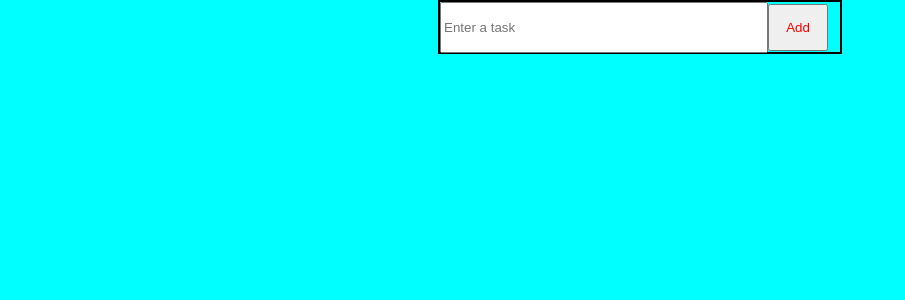
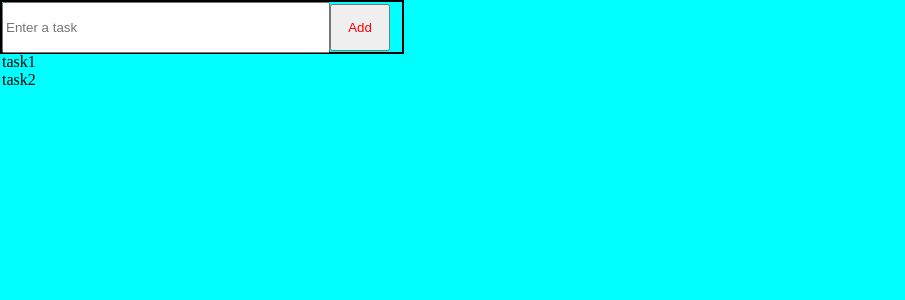
Before and after one commit to zekariyasamdu/Just-Do-It, a React (Vite) app: page / in a window 1280 px wide. Shown: the top 300 px of the page, without its empty margins (0-905 px from the left). Built offline with nearby package versions, Linux system fonts and the light colour scheme.

Commit message:
okay this looks more like react

```diff
--- a/src/App.jsx
+++ b/src/App.jsx
@@ -8,8 +8,8 @@ export default  function App() {
   return (
     <>
     <div className='container'>
+      <Adder/>
     </div>
-    <Adder/>
     </>
 
 
--- a/src/components/added.jsx
+++ /dev/null
@@ -1,11 +0,0 @@
-
-
-export default function Added({ text }) {
-
-    return (
-        <div>
-            {text}
-        </div>
-    )
-
-}
--- a/src/components/adder.jsx
+++ b/src/components/adder.jsx
@@ -1,11 +1,57 @@
-import Button from "./button";
+import { useState } from "react";
 
 export default function Adder() {
 
   return (
+
     <div className="adder">
       <input className="input" placeholder="Enter a task" />
       <Button kind="A" />
     </div>
   );
 }
+
+
+
+
+function Button({ kind }) {
+
+  let [tasks, newtask] = useState(["task1", "task2"])
+
+  function append() {
+    newtask(t => [...t, "task3"])
+
+  }
+
+  if (kind === "A") {
+    return (
+      <>
+        <button className="button" onClick={append} >Add</button>
+        <Added list={tasks} />
+      </>
+
+    )
+  }
+  else if (kind === "D") {
+    return (<button className="button" >Delete</button>)
+  } else {
+    return (<button className="button"> Done</button>)
+  }
+
+
+
+}
+
+function Added({ list }) {
+  console.log(list)
+  return (
+    <div>
+      {list.map(item => (
+        <div > {item} </div>
+
+      ))
+      }
+    </div>
+  )
+
+}
--- a/src/components/button.jsx
+++ /dev/null
@@ -1,25 +0,0 @@
-    import Added from "./added";
-
-
-    export default function Button({ kind }) {
-
-
-        function Add() {
-            let input = document.querySelector('.input');
-            <Added text={input.value} />
-        }
-
-
-        if (kind === "A") {
-            return (
-                <button onClick={Add} className="button" >Add</button>
-
-            )
-        }
-        else if (kind === "D") {
-            return (<button onClick={Add} className="button" >Delete</button>)
-        } else {
-            return (<button onClick={Add} className="button"> Done</button>)
-        }
-
-    }
```
